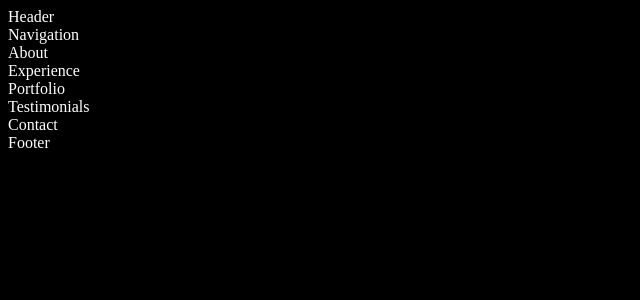
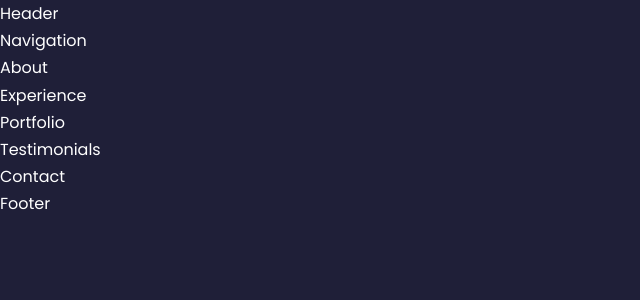
Before and after one commit to craigea92/react-portfolio, a React (Create React App) app: page / in a window 1280 px wide. Shown: the top 300 px of the page, without its empty margins (0-640 px from the left). Built offline with nearby package versions, Linux system fonts and the light colour scheme.

Commit message:
Added general styling for the body, buttons and more

```diff
--- a/src/index.css
+++ b/src/index.css
@@ -1,4 +1,111 @@
+@import url("https://fonts.googleapis.com/css2?family=Poppins:wght@300;400;500;600&display=swap");
+
+/* Every element on the webpage */
+* {
+  margin: 0;
+  padding: 0;
+  border: 0;
+  outline: 0;
+  box-sizing: border-box;
+  list-style: none;
+  text-decoration: none;
+}
+
+:root {
+  --color-bg: #1f1f38;
+  --color-bg-variant: #2c2c6c;
+  --color-primary: #4db5ff;
+  --color-primary-variant: rgba(77, 181, 255, 0.4);
+  --color-white: #fff;
+  --color-light: rgba(255, 255, 255, 0.6);
+
+  --transition: all 400ms ease;
+
+  --container-width-lg: 75%;
+  --container-width-md: 86%;
+  --container-width-sm: 90%;
+}
+
+::-webkit-scrollbar {
+  display: none;
+}
+
 body {
-  background-color: black;
-  color: white;
+  font-family: "Poppins", sans-serif;
+  background: var(--color-bg);
+  color: var(--color-white);
+  line-height: 1.7;
 }
+
+/* ===== GENERAL STYLES ===== */
+.container {
+  width: var(--container-width-lg);
+  margin: 0 auto;
+}
+
+h1,
+h2,
+h3,
+h4,
+h5 {
+  font-weight: 500;
+}
+
+h1 {
+  font-size: 2.5rem;
+}
+
+section {
+  margin-top: 8rem;
+}
+
+section > h2,
+section > h5 {
+  text-align: center;
+  color: var(--color-light);
+}
+
+section > h2 {
+  color: var(--color-primary);
+}
+
+.text-light {
+  color: var(--color-light);
+}
+
+a {
+  color: var(--color-primary);
+  transition: var(--transition);
+}
+
+a:hover {
+  color: var(--color-white);
+}
+
+.btn {
+  width: max-content;
+  display: inline-block;
+  color: var(--color-primary);
+  padding: 0.75rem 1.2rem;
+  border-radius: 0.4rem;
+  cursor: pointer;
+  border: 1px solid var(--color-primary);
+  transition: var(--transition);
+}
+
+.btn:hover {
+  background: var(--color-white);
+  color: var(--color-bg);
+  border-color: transparent;
+}
+
+.btn-primary {
+  background: var(--color-primary);
+  color: var(--color-bg);
+}
+
+img {
+  display: block;
+  width: 100%;
+  object-fit: cover;
+}
--- a/src/index.js
+++ b/src/index.js
@@ -1,8 +1,7 @@
 import React from "react";
-import ReactDOM from "react-dom/client";
+import ReactDOM from "react-dom";
 import "./index.css";
 import App from "./App";
 
 
-const root = ReactDOM.createRoot(document.getElementById("root"));
-root.render(<App />);
+ReactDOM.render(<App />, document.getElementById("root"));
```
